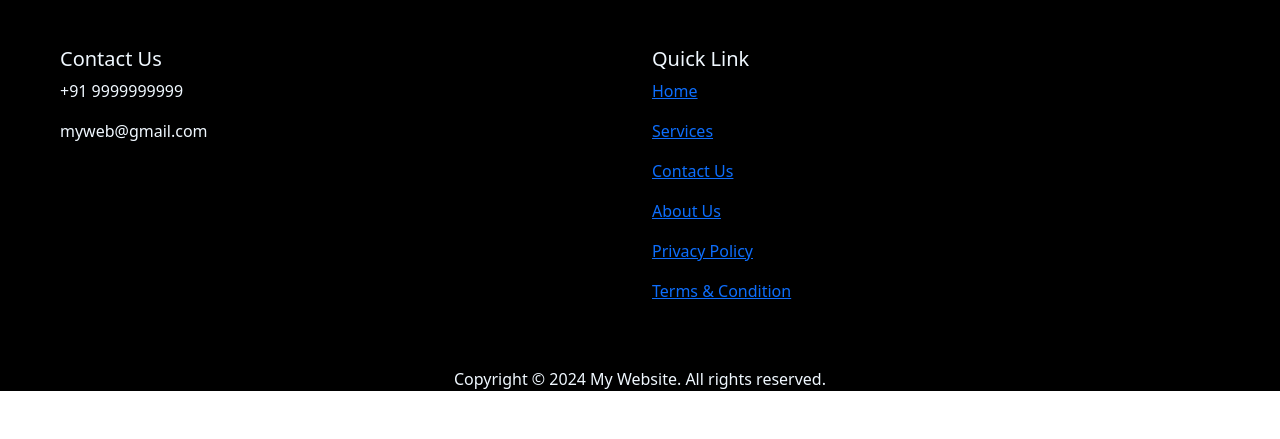
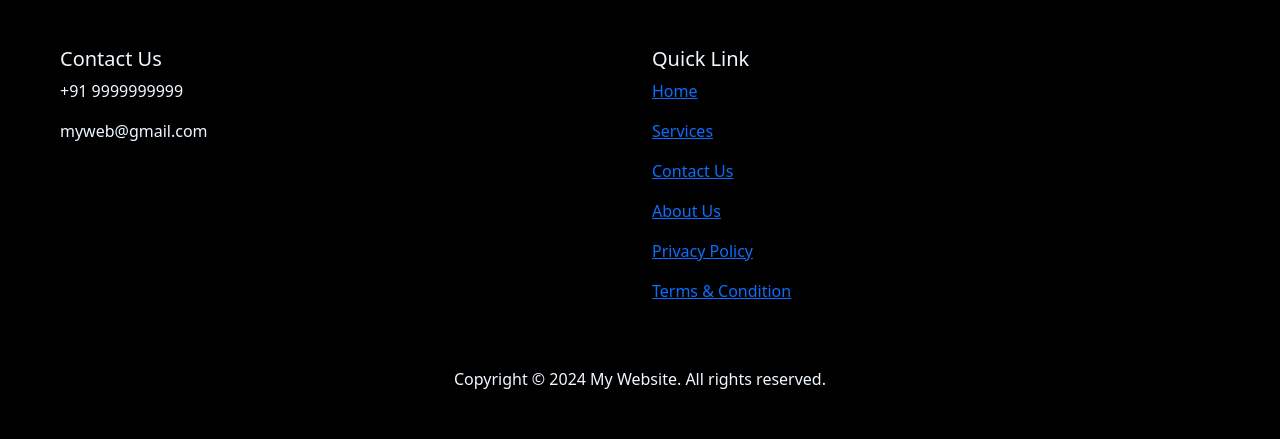
Before and after one commit to developerRanjeet/flask-mongodb-web-app, a Flask app: page / in a window 1280 px wide. Shown: the part 528-967 px from the top of the page. Before the commit the page ends 919 px from the top, so only its background shows below. Run offline with Flask 3, Linux system fonts and the light colour scheme; some libraries are stand-ins or nearby versions.

Commit message:
fix footer

```diff
--- a/templates/footer.html
+++ b/templates/footer.html
@@ -16,7 +16,7 @@
       <p><a href="#">Terms & Condition</a></p>
     </div>
   </div>
-  <p class="text-center">Copyright &copy; 2024 My Website. All rights reserved.</p>
+  <p class="text-center pb-5">Copyright &copy; 2024 My Website. All rights reserved.</p>
 </footer>
 <script src="assets/dist/js/bootstrap.bundle.min.js"></script>
 </body>
```
